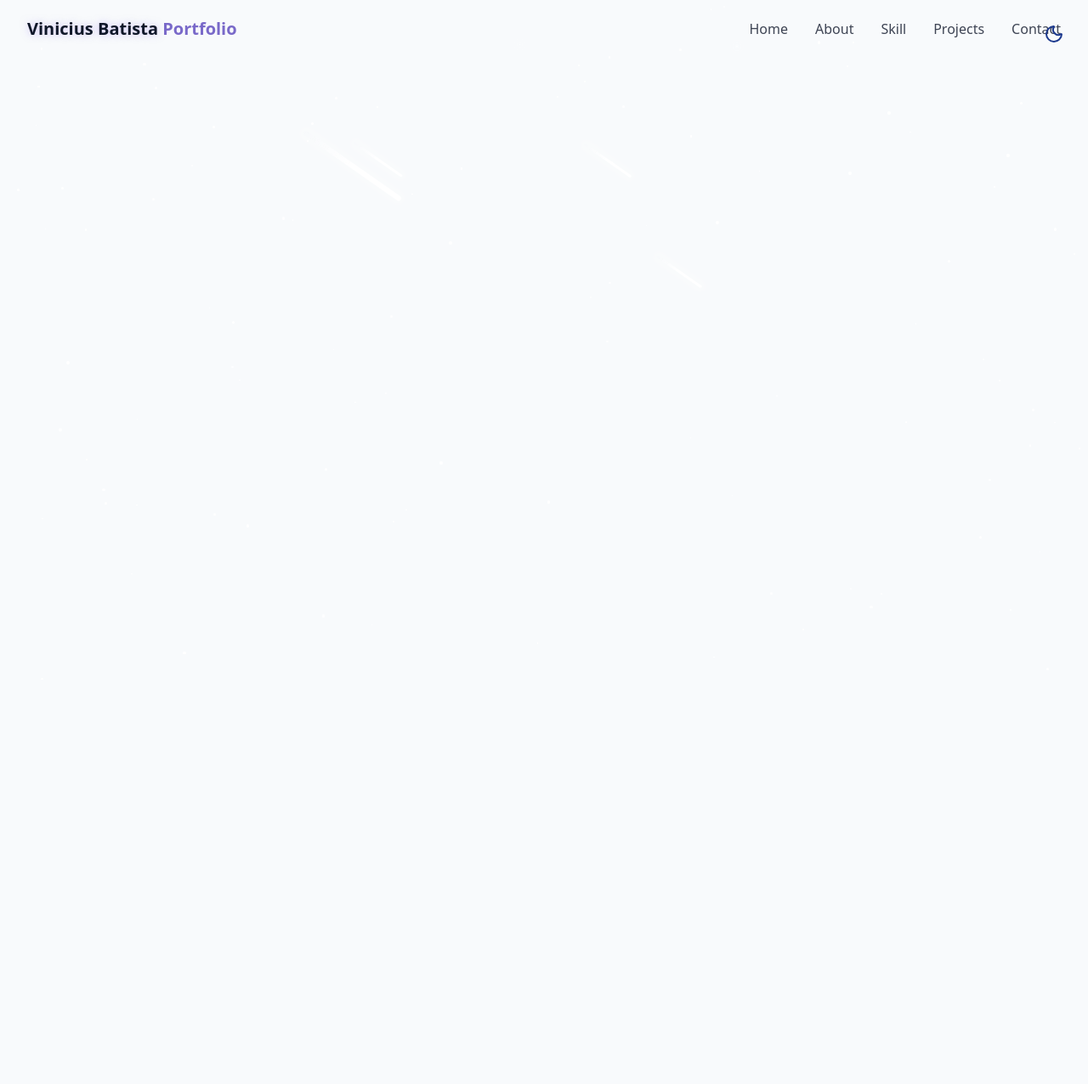
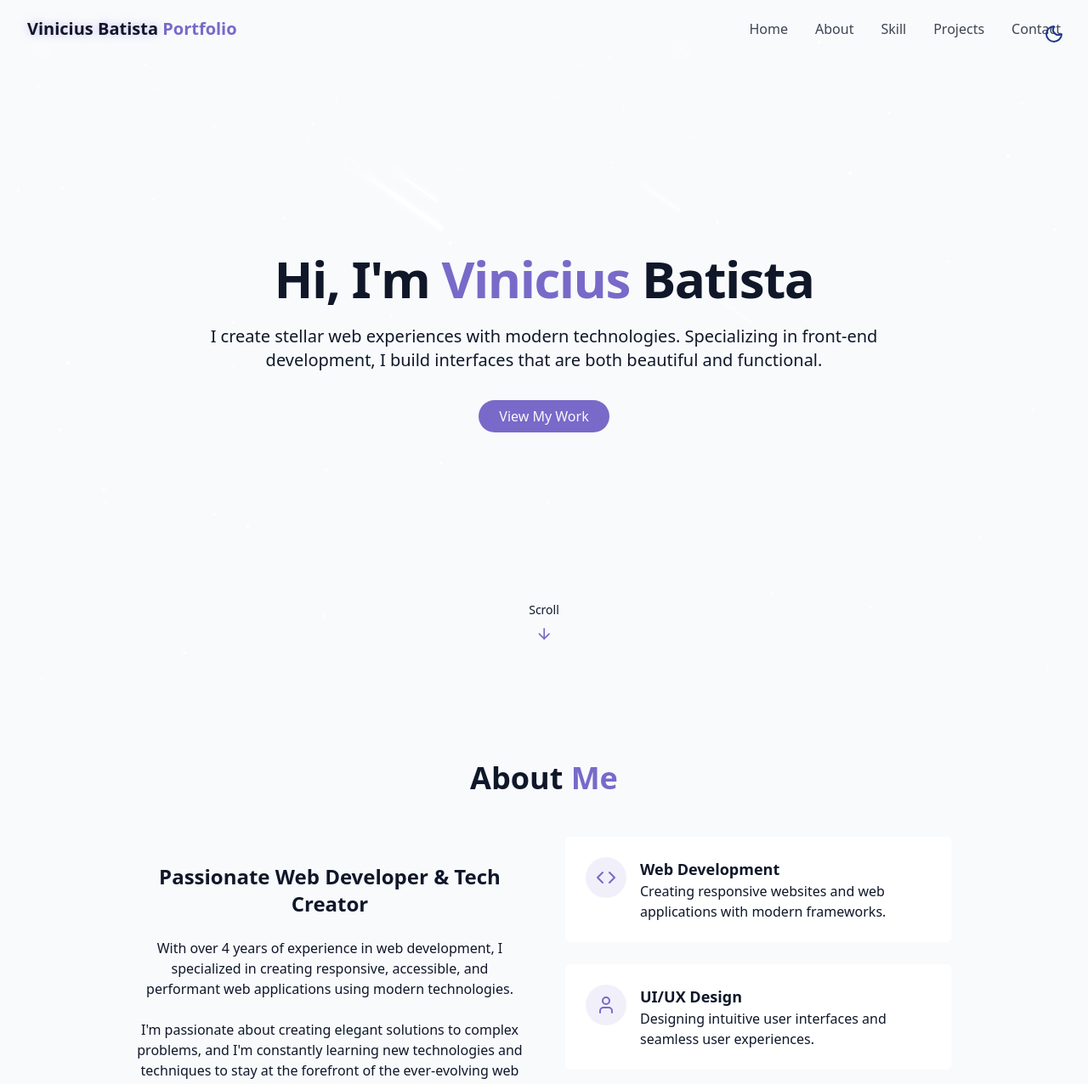
Before and after one commit to vinibatista905/New-Portfolio, a React (Vite) app: page / in a window 1280 px wide. Shown: the top 1276 px of the page at 85% size. Before the commit the page ends 800 px from the top, so only its background shows below. Built offline with nearby package versions, Linux system fonts and the light colour scheme.

Commit message:
feat: criação das sessões de hero, about e skills

```diff
--- /dev/null
+++ b/src/components/AboutSection.tsx
@@ -0,0 +1,82 @@
+import { Briefcase, Code, User } from "lucide-react";
+
+export const AboutSection = () => {
+  return (
+    <section id="about" className="p-24 px-4 relative">
+      <div className="container mx-auto max-w-5xl">
+        <h2 className="text-3xl md:text-4xl font-bold mb-12 text-center">
+          About <span className="text-primary"> Me</span>
+        </h2>
+
+        <div className="grid grid-cols-1 md:grid-cols-2 gap-12 items-center">
+          <div className="space-y-6">
+            <h3 className="text-2xl font-semibold">
+              Passionate Web Developer & Tech Creator
+            </h3>
+
+            <p className="text-muted-foreground">
+              With over 4 years of experience in web development, I specialized
+              in creating responsive, accessible, and performant web
+              applications using modern technologies.
+            </p>
+
+            <p className="text-muted-foreground">
+              I'm passionate about creating elegant solutions to complex
+              problems, and I'm constantly learning new technologies and
+              techniques to stay at the forefront of the ever-evolving web
+              landscape.
+            </p>
+
+            <div className="flex flex-col sm:flex-row gap-4 pt-4 justify-center">
+              <a href="#contact" className="cosmic-button">
+                Get In Touch
+              </a>
+              <a
+                href=""
+                className="px-6 py-2 rounded-full border border-primary text-primary hover:bg-primary/10 transition-colors duration-300"
+              >
+                Download CV
+              </a>
+            </div>
+          </div>
+
+          <div className="grid grid-cols-1 gap-6">
+            <div className="gradient-border p-6 card-hover">
+              <div className="flex items-start gap-4">
+                <div className="p-3 rounded-full bg-primary/10">
+                  <Code className="h-6 w-6 text-primary" />
+                </div>
+                <div className="text-left">
+                    <h4 className="font-semibold text-lg">Web Development</h4>
+                    <p className="text-muted-foreground">Creating responsive websites and web applications with modern frameworks.</p>
+                </div>
+              </div>
+            </div>
+            <div className="gradient-border p-6 card-hover">
+              <div className="flex items-start gap-4">
+                <div className="p-3 rounded-full bg-primary/10">
+                  <User className="h-6 w-6 text-primary" />
+                </div>
+                <div className="text-left">
+                    <h4 className="font-semibold text-lg">UI/UX Design</h4>
+                    <p className="text-muted-foreground">Designing intuitive user interfaces and seamless user experiences.</p>
+                </div>
+              </div>
+            </div>
+            <div className="gradient-border p-6 card-hover">
+              <div className="flex items-start gap-4">
+                <div className="p-3 rounded-full bg-primary/10">
+                  <Briefcase className="h-6 w-6 text-primary" />
+                </div>
+                <div className="text-left">
+                    <h4 className="font-semibold text-lg">Project Management</h4>
+                    <p className="text-muted-foreground">Leading projects from conception to completion with agile methodologies.</p>
+                </div>
+              </div>
+            </div>
+          </div>
+        </div>
+      </div>
+    </section>
+  );
+};
--- /dev/null
+++ b/src/components/HeroSection.tsx
@@ -0,0 +1,54 @@
+import { cn } from "@/lib/utils";
+import { ArrowDown } from "lucide-react";
+
+export const HeroSection = () => {
+  return (
+    <section
+      id="hero"
+      className="relative min-h-screen flex flex-col items-center justify-center px-4"
+    >
+      <div className="container max-w-4xl mx-auto text-center z-10">
+        <div className="space-y-6">
+          <h1 className="text-4xl md:text-6xl font-bold tracking-tight">
+            <span className="opacity-0 animate-fade-in"> Hi, I'm</span>
+            <span className="text-primary opacity-0 animate-fade-in-delay-1">
+              {" "}
+              Vinicius
+            </span>
+            <span className="text-gradient opacity-0 animate-fade-in-delay-2">
+              {" "}
+              Batista
+            </span>
+          </h1>
+
+          <p
+            className={cn(
+              "text-lg md:text-xl text-muted-foreground max-2-2xl",
+              "mx-auto opacity-0 animate-fade-in-delay-3"
+            )}
+          >
+            I create stellar web experiences with modern technologies.
+            Specializing in front-end development, I build interfaces that are
+            both beautiful and functional.
+          </p>
+
+          <div className="opacity-0 pt-4 animate-fade-in-delay-4">
+            <a href="#projects" className="cosmic-button">
+              View My Work
+            </a>
+          </div>
+        </div>
+      </div>
+
+      <div
+        className={cn(
+          "absolute bottom-8 left-1/2 transform -translate-x-1/2",
+          "flex flex-col items-center animate-bounce"
+        )}
+      >
+        <span className="text-sm text-muted-foreground mb-2">Scroll</span>
+        <ArrowDown className="h-5 w-5 text-primary" />
+      </div>
+    </section>
+  );
+};
--- /dev/null
+++ b/src/components/SkillsSection.tsx
@@ -0,0 +1,87 @@
+import { cn } from "@/lib/utils";
+import { useState } from "react";
+
+const skills = [
+  // Frontend
+  { name: "HTML/CSS", level: 95, category: "frontend" },
+  { name: "JavaScript", level: 90, category: "frontend" },
+  { name: "React", level: 90, category: "frontend" },
+  { name: "TypeScript", level: 85, category: "frontend" },
+  { name: "Tailwind CSS", level: 90, category: "frontend" },
+  { name: "Next.js", level: 80, category: "frontend" },
+
+  // Backend
+  { name: "Node.js", level: 80, category: "backend" },
+  { name: "Express", level: 75, category: "backend" },
+  { name: "MongoDB", level: 70, category: "backend" },
+  { name: "PostgreSQL", level: 65, category: "backend" },
+  { name: "GraphQL", level: 60, category: "backend" },
+
+  // Tools
+  { name: "Git/GitHub", level: 90, category: "tools" },
+  { name: "Docker", level: 70, category: "tools" },
+  { name: "Figma", level: 85, category: "tools" },
+  { name: "VS Code", level: 95, category: "tools" },
+];
+
+const categories = ["all", "frontend", "backend", "tools"];
+
+export const SkillsSection = () => {
+  const [activeCategory, setActiveCategory] = useState("all");
+
+  const filteredSkills = skills.filter(
+    (skill) => activeCategory === "all" || skill.category === activeCategory
+  );
+
+  return (
+    <section id="skills" className="py-24 px-4 relative bg-secondary/30">
+      <div className="container mx-auto max-w-5xl">
+        <h2 className="text-3xl md:text-4xl font-bold mb-12 text-center">
+          My <span className="text-primary">Skills</span>
+        </h2>
+
+        <div className="flex flex-wrap justify-center gap-4 mb-12">
+          {categories.map((category, key) => (
+            <button
+              key={key}
+              className={cn(
+                "px-5 py-2 rounded-full transition-colors duration-300 capitalize cursor-pointer",
+                activeCategory === category
+                  ? "bg-primary text-primary-foreground"
+                  : "bg-secondary/70 text-foreground hover:bg-primary-foreground/20"
+              )}
+              onClick={() => setActiveCategory(category)}
+            >
+              {category}
+            </button>
+          ))}
+        </div>
+
+        <div className="grid grid-cols-1 sm:grid-cols-2 lg:grid-cols-3 gap-6">
+          {filteredSkills.map((skill, key) => (
+            <div
+              key={key}
+              className="bg-card p-6 rounded-lg shadow-xs card-hover"
+            >
+              <div className="text-left mb-4">
+                <h3 className="font-semibold text-lg">{skill.name}</h3>
+              </div>
+              <div className="w-full bg-secondary/50 h2 rounded-full overflow-hidden">
+                <div
+                  className="bg-primary h-2 rounded-full origin-left animate-[grow_1.5s_ease-out]"
+                  style={{ width: skill.level + "%" }}
+                />
+              </div>
+
+              <div className="text-right mt-1">
+                <span className="text-sm text-muted-foreground">
+                  {skill.level}%
+                </span>
+              </div>
+            </div>
+          ))}
+        </div>
+      </div>
+    </section>
+  );
+};
--- a/src/pages/Home.tsx
+++ b/src/pages/Home.tsx
@@ -1,4 +1,7 @@
+import { AboutSection } from "@/components/AboutSection";
+import { HeroSection } from "@/components/HeroSection";
 import { Navbar } from "@/components/Navbar";
+import { SkillsSection } from "@/components/SkillsSection";
 import { StarBackground } from "@/components/StarBackground";
 import { ThemeToggle } from "@/components/ThemeToggle";
 
@@ -10,6 +13,12 @@
       <StarBackground />
 
       <Navbar />
+
+      <main>
+        <HeroSection />
+        <AboutSection />
+        <SkillsSection />
+      </main>
     </div>
   );
 };
```
